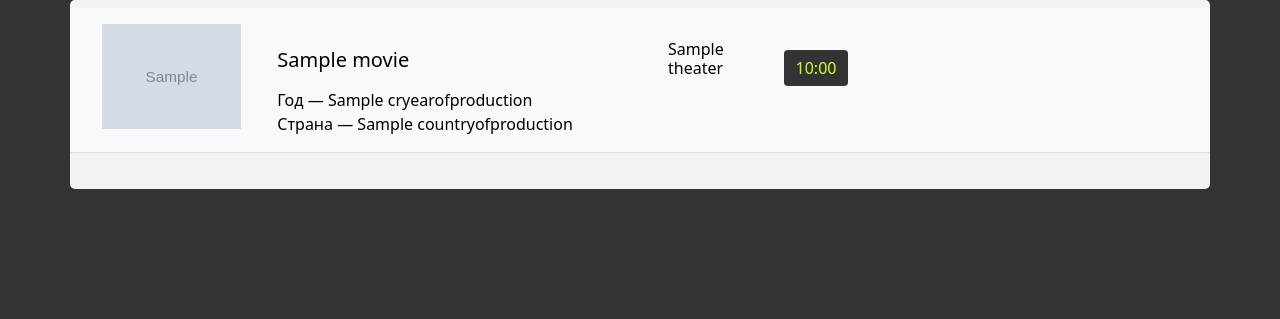
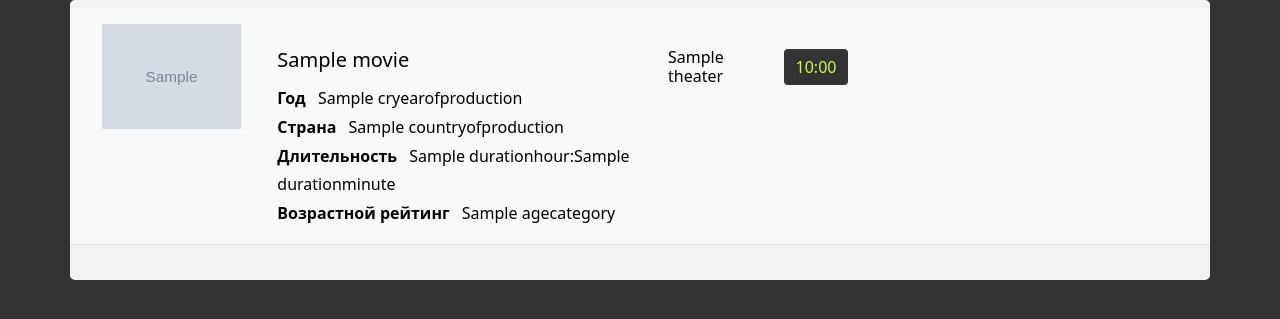
Before and after one commit to NosefU/cinema_aggregator_backend, a Django app: template app_aggregator/templates/app_aggregator/sessions_list.html in a window 1280 px wide. Shown: the part 106-425 px from the top of the page. Run offline with Django 4.2, Linux system fonts and the light colour scheme; the template is opened without the code that fills it: most values are stand-ins (such as "Sample title", 1, 10 or a date in 2020); grey boxes marked "Sample" are stand-in pictures; some libraries are stand-ins or nearby versions.

Commit message:
feat(templates) в шаблон добавлена дополнительная информация о фильме

```diff
--- a/app_aggregator/templates/app_aggregator/sessions_list.html
+++ b/app_aggregator/templates/app_aggregator/sessions_list.html
@@ -25,23 +25,25 @@
                                 </div>
                                     <div class="col-md-4 col-sm-4 col-xs-12 mt-4 ms-2">
                                         <h5>{{ movie.filmname }}</h5>
-                                    <div class="pt-2">
-                                        Год — {{ movie.cryearofproduction }}<br>
-                                        Страна — {{ movie.countryofproduction }}
+                                    <div class="pt-1" style="line-height: 1.8em;">
+                                        <b class="me-2">Год</b> {{ movie.cryearofproduction }}<br>
+                                        <b class="me-2">Страна</b> {{ movie.countryofproduction }}<br>
+                                        <b class="me-2">Длительность</b> {{ movie.durationhour }}:{{ movie.durationminute }}<br>
+                                        <b class="me-2">Возрастной рейтинг</b> {{ movie.agecategory }}
                                     </div>
                                 </div>
                                 {% endwith %}
                                 {#   карточка конец   #}
 
-                                <div class="col-md-5 col-sm-3 col-xs-12 mt-2">
+                                <div class="col-md-5 col-sm-3 col-xs-12">
                                     <table class="table table-light table-borderless">
                                         <tbody>
                                             {% for theater_dict in movie_dict|get_item:'theaters' %}
                                                 <tr>
                                                     <td>
-                                                        <div class="row align-items-end">
+                                                        <div class="row align-items-center">
                                                             {#   название кинотеатра   #}
-                                                            <div class="col-md-3 col-sm-4 col-xs-6">
+                                                            <div class="col-md-3 col-sm-4 col-xs-6 mt-3">
                                                                 {% with theater_dict|get_item:'theater' as theater %}
                                                                     <h6>{{ theater.name }}</h6>
                                                                 {% endwith %}
@@ -50,7 +52,7 @@
                                                             {#   список сеансов   #}
                                                             <div class="col-md-9 col-sm-8 col-xs-12 ">
                                                                 {% for session in theater_dict|get_item:'sessions' %}
-                                                                    <a class="btn btn-primary me-2" href="{{ session.link }}" role="button">
+                                                                    <a class="btn btn-primary me-2 mt-2" href="{{ session.link }}" role="button">
                                                                         {{ session.datetime|date:"H:i" }}
                                                                     </a>
                                                                 {% endfor %}
```
